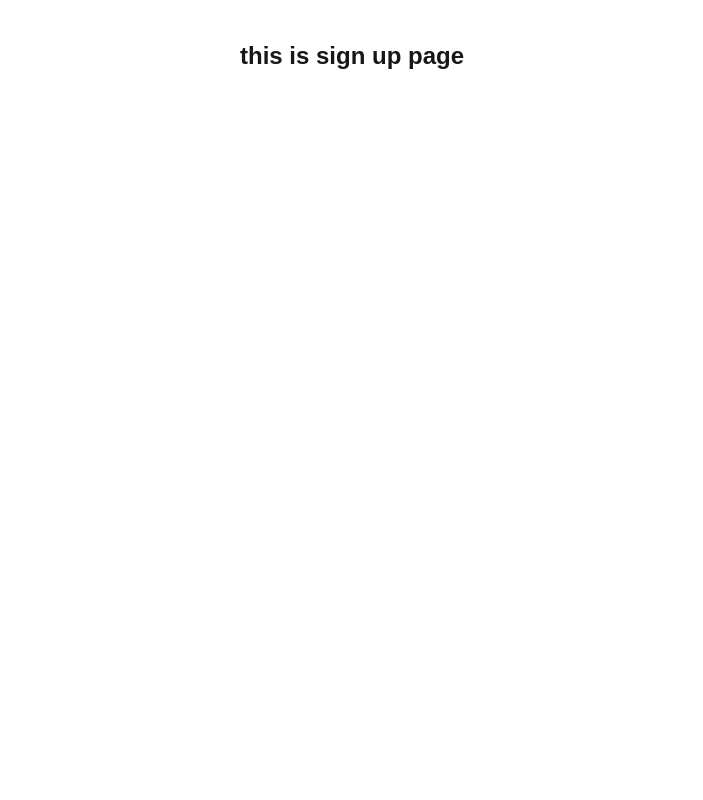
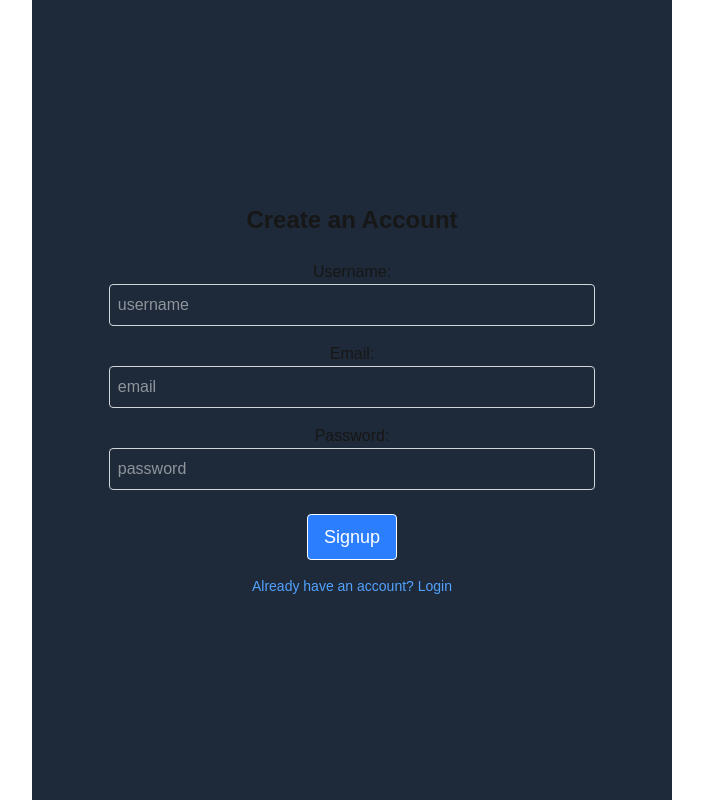
Before and after one commit to Sohaibkundi2/Next-Auth-App, a Next.js app: page /signup in a window 1280 px wide. Shown: the whole page, without its empty margins (288-991 px from the left). Built offline with nearby package versions, Linux system fonts and the light colour scheme.

Commit message:
feat: implement login and signup pages with form handling

```diff
--- a/src/app/login/page.tsx
+++ b/src/app/login/page.tsx
@@ -1,9 +1,55 @@
-const loginPage = () => {
+"use client"
+import React, { useState } from "react"
+import { useRouter } from "next/navigation"
+import axios from "axios"
+import Link from "next/link"
+
+const LoginPage = () => {
+    const [user, setUser] = useState({
+        email: "",
+        password: ""
+    })
+
+    const onLogin = async () => {
+        // Your login logic here
+    }
+
     return (
-        <div>
-            <h1 className="text-2xl font-bold text-center mt-10">Login Page</h1>
+        <div className="h-screen w-full md:w-1/2 bg-gray-800 flex flex-col items-center justify-center mx-auto px-4">
+            <h2 className="text-2xl font-bold text-center mb-6 text-white">Login</h2>
+
+            <label htmlFor="email" className="text-white">Email:</label>
+            <input
+                type="email"
+                id="email"
+                placeholder="email"
+                className="border border-gray-300 text-white p-2 rounded mb-4 w-4/5 focus:outline-none focus:ring-2 focus:ring-blue-500"
+                value={user.email}
+                onChange={(e) => setUser({ ...user, email: e.target.value })}
+            />
+
+            <label htmlFor="password" className="text-white">Password:</label>
+            <input
+                type="password"
+                id="password"
+                placeholder="password"
+                className="border border-gray-300 text-white p-2 rounded mb-4 w-4/5 focus:outline-none focus:ring-2 focus:ring-blue-500"
+                value={user.password}
+                onChange={(e) => setUser({ ...user, password: e.target.value })}
+            />
+
+            <button
+                onClick={onLogin}
+                className="px-4 py-2 rounded text-lg border m-2 bg-blue-500 text-white hover:bg-blue-600 transition"
+            >
+                Login
+            </button>
+
+            <Link className="text-sm mt-2 text-blue-400" href="/signup">
+                Don't have account? Signup
+            </Link>
         </div>
-    );
-};
+    )
+}
 
-export default loginPage;
+export default LoginPage
--- a/src/app/page.tsx
+++ b/src/app/page.tsx
@@ -2,102 +2,8 @@ import Image from "next/image";
 
 export default function Home() {
   return (
-    <div className="grid grid-rows-[20px_1fr_20px] items-center justify-items-center min-h-screen p-8 pb-20 gap-16 sm:p-20 font-[family-name:var(--font-geist-sans)]">
-      <main className="flex flex-col gap-[32px] row-start-2 items-center sm:items-start">
-        <Image
-          className="dark:invert"
-          src="/next.svg"
-          alt="Next.js logo"
-          width={180}
-          height={38}
-          priority
-        />
-        <ol className="list-inside list-decimal text-sm/6 text-center sm:text-left font-[family-name:var(--font-geist-mono)]">
-          <li className="mb-2 tracking-[-.01em]">
-            Get started by editing{" "}
-            <code className="bg-black/[.05] dark:bg-white/[.06] px-1 py-0.5 rounded font-[family-name:var(--font-geist-mono)] font-semibold">
-              app/page.tsx
-            </code>
-            .
-          </li>
-          <li className="tracking-[-.01em]">
-            Save and see your changes instantly.
-          </li>
-        </ol>
-
-        <div className="flex gap-4 items-center flex-col sm:flex-row">
-          <a
-            className="rounded-full border border-solid border-transparent transition-colors flex items-center justify-center bg-foreground text-background gap-2 hover:bg-[#383838] dark:hover:bg-[#ccc] font-medium text-sm sm:text-base h-10 sm:h-12 px-4 sm:px-5 sm:w-auto"
-            href="https://vercel.com/new?utm_source=create-next-app&utm_medium=appdir-template-tw&utm_campaign=create-next-app"
-            target="_blank"
-            rel="noopener noreferrer"
-          >
-            <Image
-              className="dark:invert"
-              src="/vercel.svg"
-              alt="Vercel logomark"
-              width={20}
-              height={20}
-            />
-            Deploy now
-          </a>
-          <a
-            className="rounded-full border border-solid border-black/[.08] dark:border-white/[.145] transition-colors flex items-center justify-center hover:bg-[#f2f2f2] dark:hover:bg-[#1a1a1a] hover:border-transparent font-medium text-sm sm:text-base h-10 sm:h-12 px-4 sm:px-5 w-full sm:w-auto md:w-[158px]"
-            href="https://nextjs.org/docs?utm_source=create-next-app&utm_medium=appdir-template-tw&utm_campaign=create-next-app"
-            target="_blank"
-            rel="noopener noreferrer"
-          >
-            Read our docs
-          </a>
-        </div>
-      </main>
-      <footer className="row-start-3 flex gap-[24px] flex-wrap items-center justify-center">
-        <a
-          className="flex items-center gap-2 hover:underline hover:underline-offset-4"
-          href="https://nextjs.org/learn?utm_source=create-next-app&utm_medium=appdir-template-tw&utm_campaign=create-next-app"
-          target="_blank"
-          rel="noopener noreferrer"
-        >
-          <Image
-            aria-hidden
-            src="/file.svg"
-            alt="File icon"
-            width={16}
-            height={16}
-          />
-          Learn
-        </a>
-        <a
-          className="flex items-center gap-2 hover:underline hover:underline-offset-4"
-          href="https://vercel.com/templates?framework=next.js&utm_source=create-next-app&utm_medium=appdir-template-tw&utm_campaign=create-next-app"
-          target="_blank"
-          rel="noopener noreferrer"
-        >
-          <Image
-            aria-hidden
-            src="/window.svg"
-            alt="Window icon"
-            width={16}
-            height={16}
-          />
-          Examples
-        </a>
-        <a
-          className="flex items-center gap-2 hover:underline hover:underline-offset-4"
-          href="https://nextjs.org?utm_source=create-next-app&utm_medium=appdir-template-tw&utm_campaign=create-next-app"
-          target="_blank"
-          rel="noopener noreferrer"
-        >
-          <Image
-            aria-hidden
-            src="/globe.svg"
-            alt="Globe icon"
-            width={16}
-            height={16}
-          />
-          Go to nextjs.org →
-        </a>
-      </footer>
+    <div className="flex flex-col gap-[32px] row-start-2 items-center sm:items-start">
+      <h1 className="text-2xl font-bold text-center mt-10">Home Page</h1>
     </div>
   );
 }
--- a/src/app/signup/page.tsx
+++ b/src/app/signup/page.tsx
@@ -1,9 +1,65 @@
-const signup = ()=>{
-    return(
-        <h1 className="text-center text-2xl font-bold mt-10">
-            this is sign up page
-        </h1>
+"use client"
+import React, { useState } from "react"
+import { useRouter } from "next/navigation"
+import axios from "axios"
+import Link from "next/link"
+
+const signupPage = () => {
+    const [user, setUser] = useState({
+        username: "",
+        email: "",
+        password: ""
+    })
+
+    const onSignup = async () => {
+    }
+
+    return (
+        <div className="h-screen w-full md:w-1/2 bg-gray-800 flex flex-col items-center justify-center mx-auto px-4">
+            <h2 className="text-2xl font-bold text-center mb-6">Create an Account</h2>
+
+            <label htmlFor="username">Username:</label>
+            <input
+                type="text"
+                id="username"
+                placeholder="username"
+                className="text-white border border-gray-300 p-2 rounded mb-4 w-4/5 focus:outline-none focus:ring-2 focus:ring-blue-500"
+                value={user.username}
+                onChange={(e) => setUser({ ...user, username: e.target.value })}
+            />
+
+            <label htmlFor="email">Email:</label>
+            <input
+                type="email"
+                id="email"
+                placeholder="email"
+                className="text-white border border-gray-300 p-2 rounded mb-4 w-4/5 focus:outline-none focus:ring-2 focus:ring-blue-500"
+                value={user.email}
+                onChange={(e) => setUser({ ...user, email: e.target.value })}
+            />
+
+            <label htmlFor="password">Password:</label>
+            <input
+                type="password"
+                id="password"
+                placeholder="password"
+                className="text-white border border-gray-300 p-2 rounded mb-4 w-4/5 focus:outline-none focus:ring-2 focus:ring-blue-500 "
+                value={user.password}
+                onChange={(e) => setUser({ ...user, password: e.target.value })}
+            />
+
+            <button
+                onClick={onSignup}
+                className="px-4 py-2 rounded text-lg border m-2 bg-blue-500 text-white hover:bg-blue-600 transition"
+            >
+                Signup
+            </button>
+
+            <Link className="text-sm mt-2 text-blue-400" href="/login">
+                Already have an account? Login
+            </Link>
+        </div>
     )
 }
 
-export default signup
+export default signupPage
--- /dev/null
+++ b/src/dbConfig/dbConfig.ts
@@ -0,0 +1,20 @@
+import mongoose from "mongoose";
+
+const connectDB =async ()=>{
+    try {
+        await mongoose.connect(process.env.MONGO_URI!)
+        const conn = mongoose.connection;
+
+        conn.on('connected',()=>{
+            console.log('mongoDB connected successfully')
+        })
+
+        conn.on('error',(err)=>{
+            console.log("mongoDB connection error. please make sure that mongoDB is running. "+ err)
+        })
+    } catch (error) {
+        console.log('something went wrong', error)
+    }
+}
+
+export default connectDB
```
